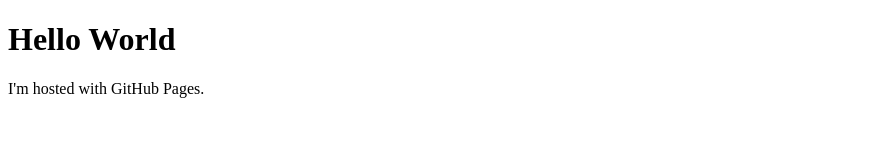
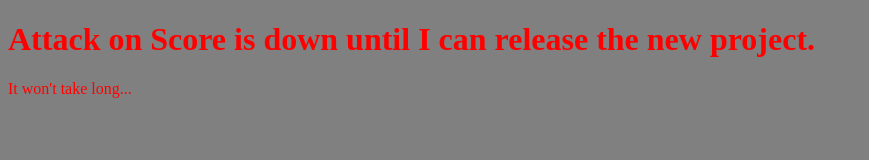
Before and after one commit to LinusLudwig/AosMultiDocs, a plain HTML site: page index.html in a window 1280 px wide. Shown: the whole page, without its empty margins (0-869 px from the left). Drawn offline with Linux system fonts and the light colour scheme.

Commit message:
Update index.html

```diff
--- a/index.html
+++ b/index.html
@@ -1,7 +1,7 @@
 <!DOCTYPE html>
 <html>
-<body>
-<h1>Hello World</h1>
-<p>I'm hosted with GitHub Pages.</p>
+<body style="background-color: grey; color: red;">
+<h1>Attack on Score is down until I can release the new project.</h1>
+<p>It won't take long...</p>
 </body>
 </html>
```
